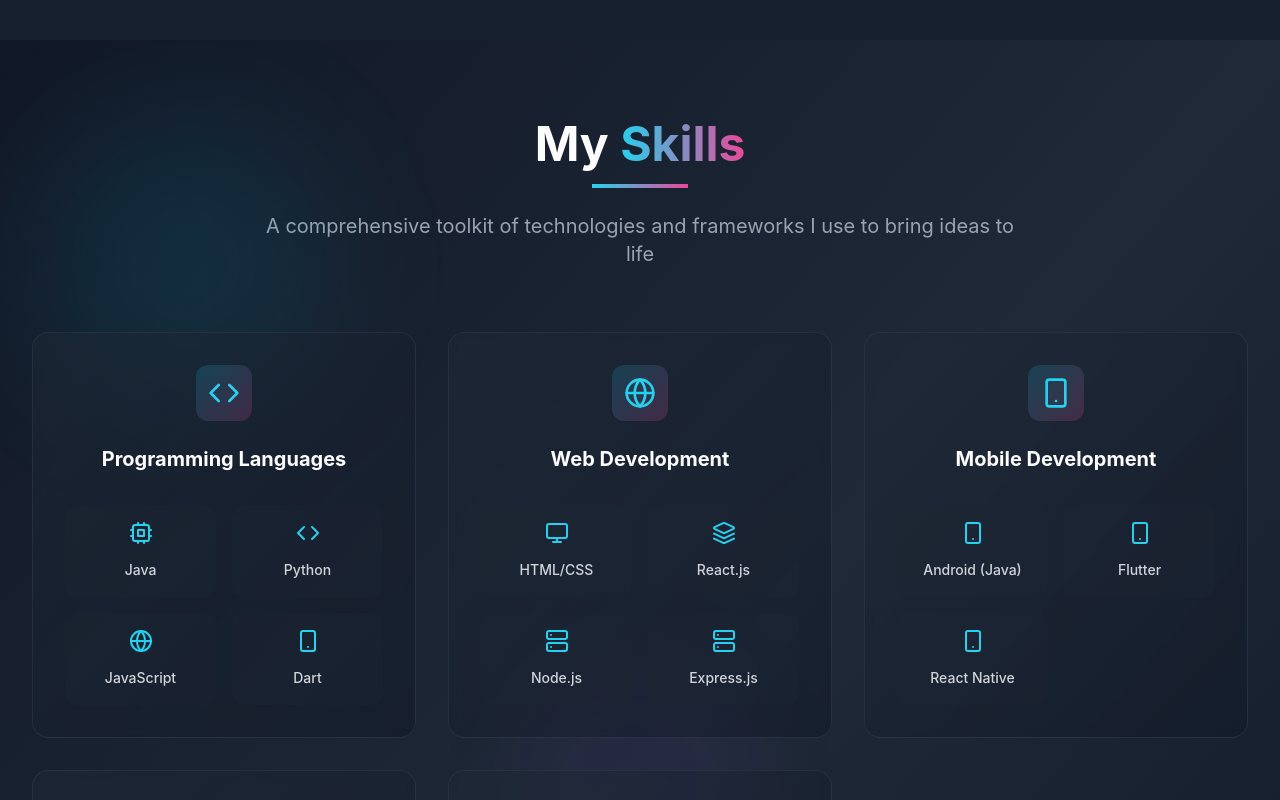
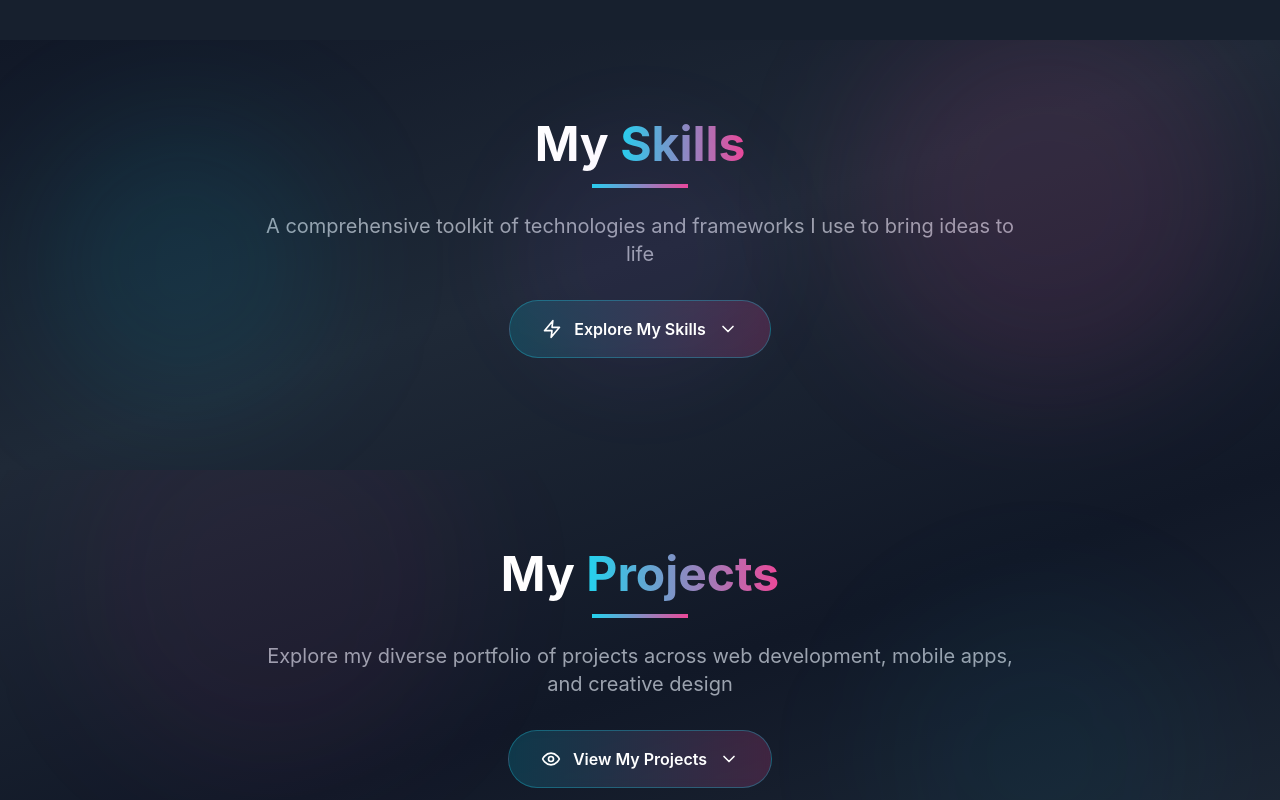
Before and after one commit to Radhesh20/Portfolio, a React (Vite) app: page / in a window 1280 px wide. Shown: the part 1780-2580 px from the top of the page. Built offline with nearby package versions, Linux system fonts and the light colour scheme.

Commit message:
Update Skills.tsx

```diff
--- a/src/components/Skills.tsx
+++ b/src/components/Skills.tsx
@@ -11,10 +11,14 @@ import {
   Server,
   Layers,
   GitBranch,
-  Figma
+  Figma,
+  ChevronDown,
+  ChevronUp,
+  Zap
 } from 'lucide-react';
 
 const Skills = () => {
+  const [isExpanded, setIsExpanded] = React.useState(false);
 
   const skillCategories = [
     {
@@ -78,7 +82,8 @@ const Skills = () => {
       </div>
 
       <div className="max-w-7xl mx-auto px-4 sm:px-6 lg:px-8">
-        <div className="text-center mb-16">
+        {/* Header with Toggle Button */}
+        <div className="text-center mb-8">
           <h2 className="text-4xl lg:text-5xl font-bold text-white mb-4">
             My <span className="bg-gradient-to-r from-cyan-400 to-pink-500 bg-clip-text text-transparent">Skills</span>
           </h2>
@@ -86,8 +91,27 @@ const Skills = () => {
           <p className="text-xl text-gray-400 max-w-3xl mx-auto">
             A comprehensive toolkit of technologies and frameworks I use to bring ideas to life
           </p>
+
+          {/* Toggle Button */}
+          <button
+            onClick={() => setIsExpanded(!isExpanded)}
+            className="mt-8 group flex items-center justify-center mx-auto px-8 py-4 bg-gradient-to-r from-cyan-500/20 to-pink-500/20 backdrop-blur-sm border border-cyan-400/30 rounded-full text-white font-semibold hover:from-cyan-500/30 hover:to-pink-500/30 hover:border-cyan-400/50 transition-all duration-300 transform hover:scale-105"
+          >
+            <Zap className="w-5 h-5 mr-3" />
+            <span>{isExpanded ? 'Hide Skills' : 'Explore My Skills'}</span>
+            {isExpanded ? (
+              <ChevronUp className="w-5 h-5 ml-3 group-hover:transform group-hover:-translate-y-1 transition-transform duration-200" />
+            ) : (
+              <ChevronDown className="w-5 h-5 ml-3 group-hover:transform group-hover:translate-y-1 transition-transform duration-200" />
+            )}
+          </button>
         </div>
 
+        {/* Collapsible Content */}
+        <div className={`transition-all duration-500 ease-in-out overflow-hidden ${
+          isExpanded ? 'max-h-none opacity-100' : 'max-h-0 opacity-0'
+        }`}>
+          <div className="pt-8">
             <div className="grid lg:grid-cols-2 xl:grid-cols-3 gap-8">
               {skillCategories.map((category, categoryIndex) => (
                 <div
@@ -141,6 +165,8 @@ const Skills = () => {
               </div>
             </div>
           </div>
+        </div>
+      </div>
     </section>
   );
 };
```
Lines whose indentation alone changed are shown as unchanged.
